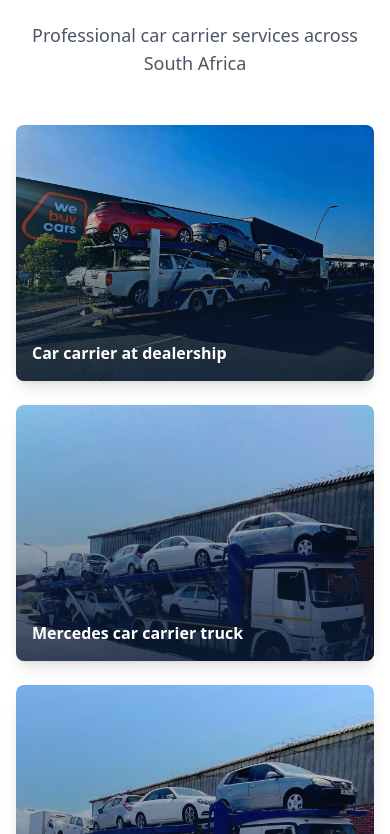
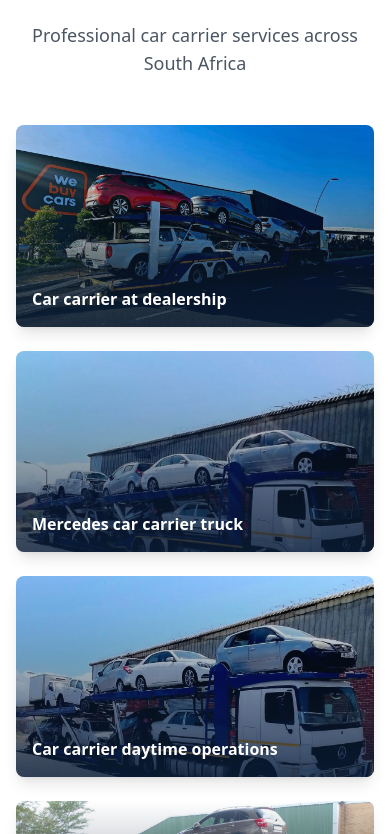
Before and after one commit to SA-Telecoms00/VNR-Logistics, a Next.js app: page /about in a window 390 px wide. Shown: the part 6170-7004 px from the top of the page. Built offline with nearby package versions, Linux system fonts and the light colour scheme.

Commit message:
Fix Next.js Image warnings and mobile navbar link visibility

```diff
--- a/app/about/page.tsx
+++ b/app/about/page.tsx
@@ -348,7 +348,7 @@ export default function AboutPage() {
             ].map((image, index) => (
               <motion.div
                 key={index}
-                className="relative overflow-hidden rounded-lg shadow-lg group cursor-pointer"
+                className="relative overflow-hidden rounded-lg shadow-lg group cursor-pointer aspect-video"
                 initial={{ opacity: 0, scale: 0.9 }}
                 whileInView={{ opacity: 1, scale: 1 }}
                 viewport={{ once: true }}
@@ -359,9 +359,9 @@ export default function AboutPage() {
                 <Image
                   src={image.src}
                   alt={image.alt}
-                  width={400}
-                  height={256}
-                  className="w-full h-64 object-cover transition-transform duration-500 group-hover:scale-110 group-active:scale-110"
+                  fill
+                  sizes="(max-width: 768px) 100vw, (max-width: 1200px) 50vw, 33vw"
+                  className="object-cover transition-transform duration-500 group-hover:scale-110 group-active:scale-110"
                 />
                 <div className="absolute inset-0 bg-gradient-to-t from-primary/80 to-transparent opacity-100 md:opacity-0 md:group-hover:opacity-100 md:group-active:opacity-100 transition-opacity duration-300 flex items-end">
                   <p className="text-white p-4 font-semibold">{image.alt}</p>
```
